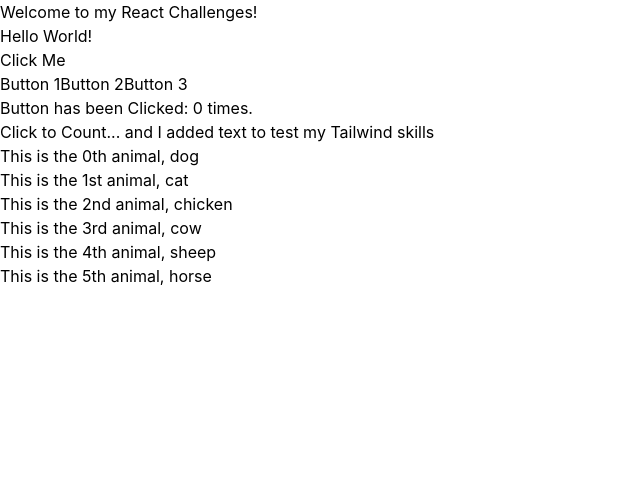
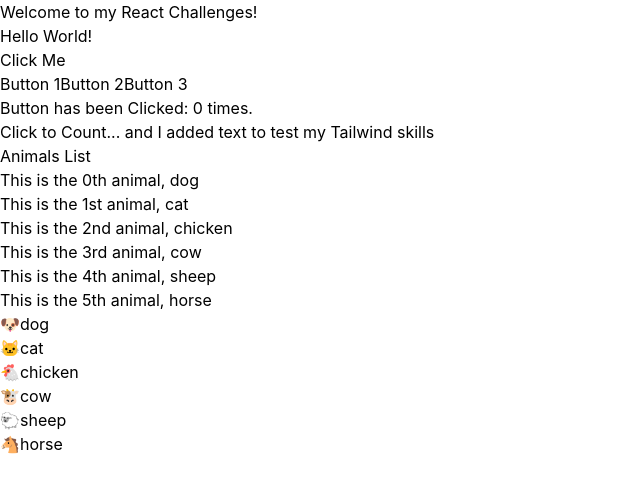
Before and after one commit to hubertnshuti/react-challenges, a React (Vite) app: page / in a window 1280 px wide. Shown: the top 492 px of the page, without its empty margins (0-640 px from the left). Built offline with nearby package versions, Linux system fonts and the light colour scheme.

Commit message:
Implement how to add each animal with a reusable component using new AnimalsList2 component

```diff
--- a/src/App.jsx
+++ b/src/App.jsx
@@ -4,6 +4,7 @@ import "./App.css";
 
 export default function App() {
 let [count, setCount] = useState(0);
+const animals = ['dog', 'cat', 'chicken', 'cow', 'sheep', 'horse'];
 
   const handleclick = () => {
     alert("You clicked!!");
@@ -44,6 +45,9 @@ let [count, setCount] = useState(0);
       </div>
       <div className="h-screen snap-start flex items-center justify-center">
         <AnimalsList/>
+      </div>
+      <div className="flex justify-center items-center h-screen">
+        <AnimalsList2 animals={animals} />
       </div>
     </div>
   );
@@ -100,11 +104,39 @@ function AnimalsList(){
   }
 
   return (
+    <>
+      <h4>Animals List</h4>
       <ul>
         {animals.map((animal, index) => {
           return <li>This is the {index}{getPostfix(index)} animal, <span className="text-blue-400 font-black font-[italic]">{animal}</span></li>
         }
         )}
       </ul>
+    </>
   )
 }
+
+function AnimalsList2(props) {
+  const emojis = {
+    dog: "🐶",
+    cat: "🐱",
+    chicken: "🐔",
+    cow: "🐮",
+    sheep: "🐑",
+    horse: "🐴"
+  };
+
+  return (
+    <div className="border rounded-md w-60 overflow-hidden">
+      {props.animals.map((animal) => (
+        <div
+          key={animal}
+          className="flex items-center gap-3 p-3 border-b last:border-b-0"
+        >
+          <span className="text-xl">{emojis[animal]}</span>
+          <span>{animal}</span>
+        </div>
+      ))}
+    </div>
+  );
+}
```
Lines whose indentation alone changed are shown as unchanged.
